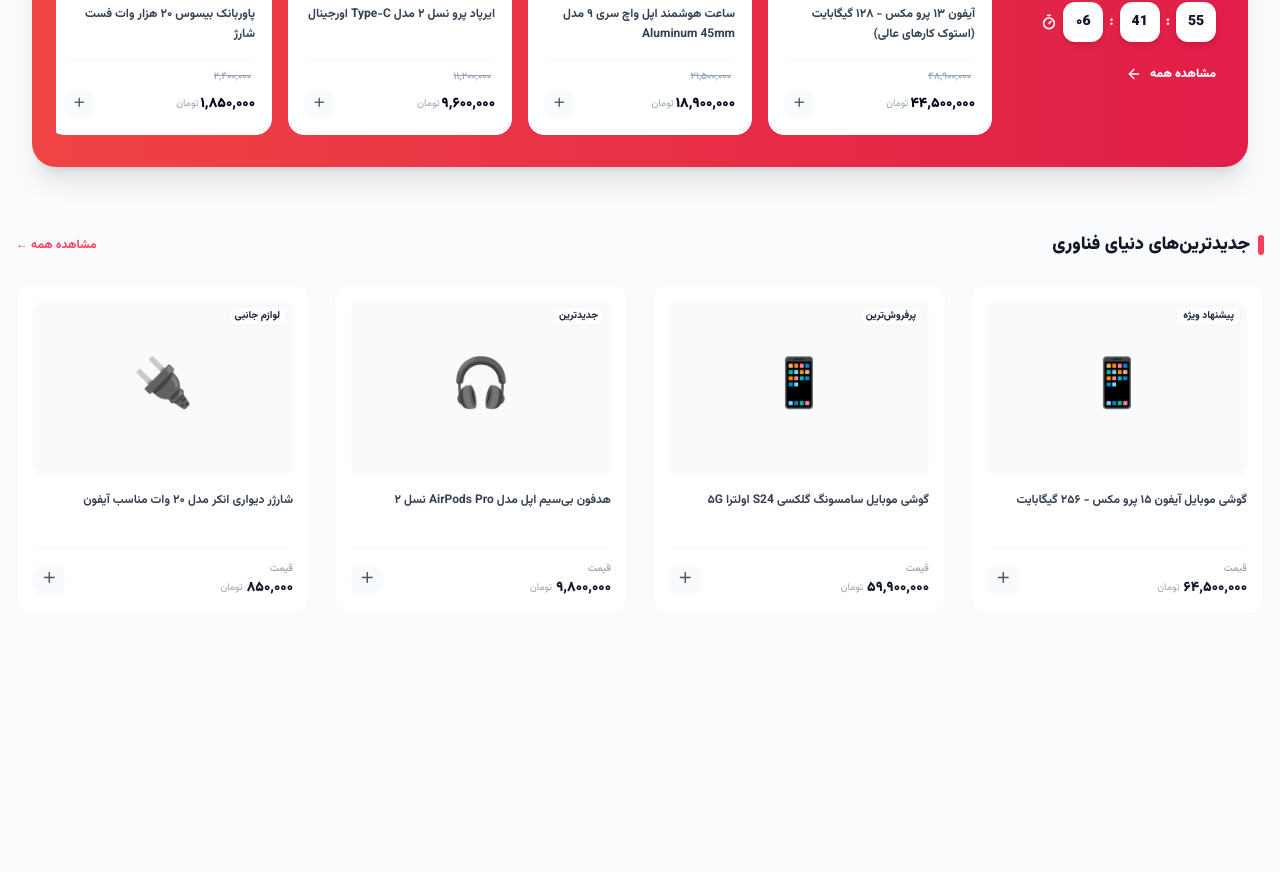
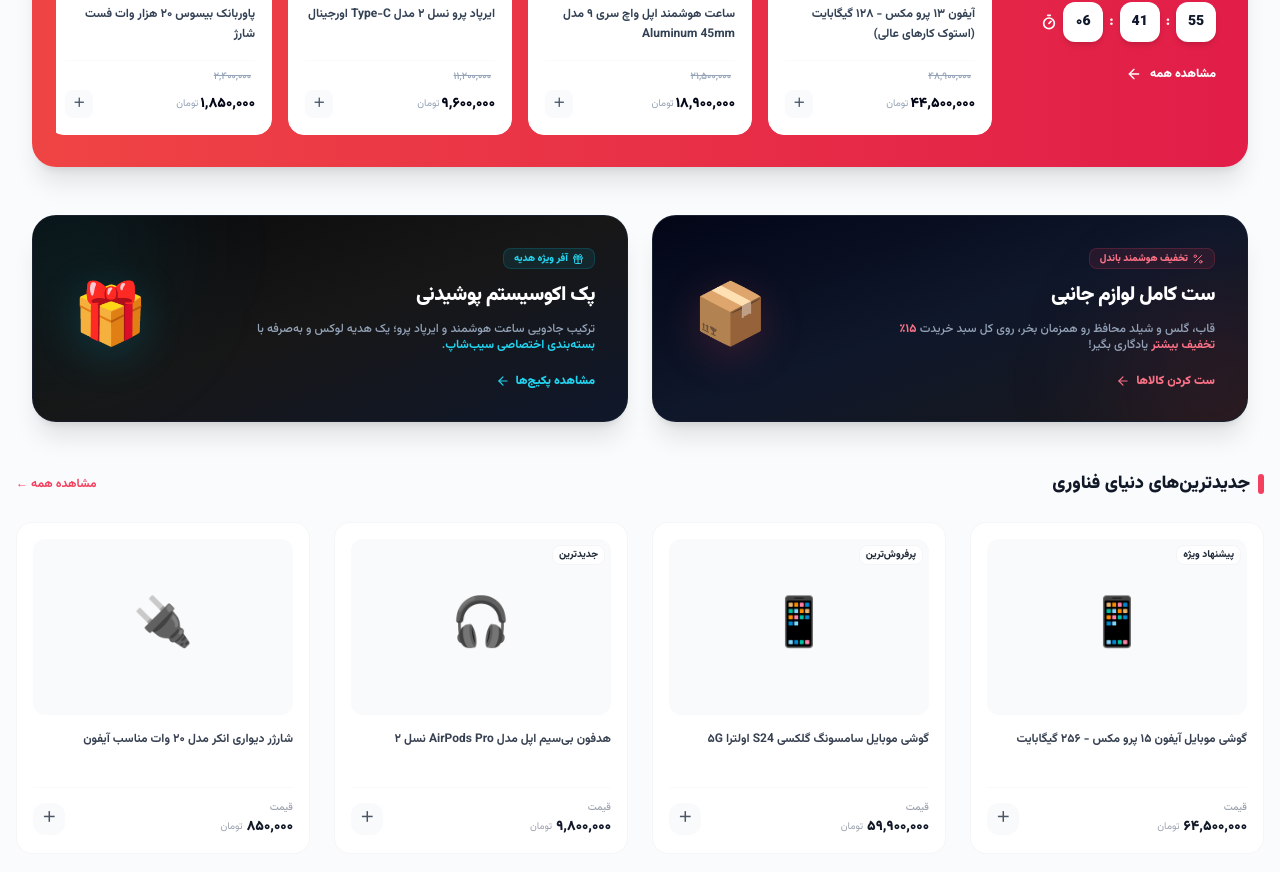
Before and after one commit to mohsenalz77/mini-shop-v2, a Next.js app: page / in a window 1280 px wide. Shown: the part 1259-2131 px from the top of the page. Before the commit the page ends 1970 px from the top, so only its background shows below. Built offline with nearby package versions, Linux system fonts and the light colour scheme.

Commit message:
Update page.js

```diff
--- a/src/app/page.js
+++ b/src/app/page.js
@@ -2,43 +2,36 @@
 import Hero from '../components/Hero';
 import Categories from '../components/Categories';
 import AmazingOffers from '../components/AmazingOffers';
+import PromoBanners from '../components/PromoBanners'; // ۱. ایمپورت بنرهای جدید
 
 // دیتای موقت محصولات فروشگاه سیب‌شاپ
 const products = [
   { id: 1, name: 'گوشی موبایل آیفون ۱۵ پرو مکس - ۲۵۶ گیگابایت', price: '۶۴,۵۰۰,۰۰۰', image: '📱', tag: 'پیشنهاد ویژه' },
   { id: 2, name: 'گوشی موبایل سامسونگ گلکسی S24 اولترا ۵G', price: '۵۹,۹۰۰,۰۰۰', image: '📱', tag: 'پرفروش‌ترین' },
   { id: 3, name: 'هدفون بی‌سیم اپل مدل AirPods Pro نسل ۲', price: '۹,۸۰۰,۰۰۰', image: '🎧', tag: 'جدیدترین' },
-  { id: 4, name: 'شارژر دیواری انکر مدل ۲۰ وات مناسب آیفون', price: '۸۵۰,۰۰۰', image: '🔌', tag: 'لوازم جانبی' },
+  { id: 4, name: 'شارژر دیواری انکر مدل ۲۰ وات مناسب آیفون', price: '۸۵۰,۰۰۰', image: '🔌', py: 'لوازم جانبی' },
 ];
 
 export default function HomePage() {
   return (
-    // لایه والد اصلی با فیکس سرریز افقی جهت مهار افکت سه‌بعدی آیفون هیرو
     <div className="min-h-screen bg-gray-50/40 overflow-x-hidden">
 
-      {/* ۱. هدر سایت */}
       <Header />
-
-      {/* ۲. بنر اصلی (هیرو) با افکت بیرون‌زدگی آیفون از کف باکس تیره */}
       <Hero />
-
-      {/* ۳. بخش دسته‌بندی‌های سریع و دایره‌ای با تیوتر جدید */}
       <Categories />
-
-      {/* ۴. باکس شگفت‌انگیز تایمردار سیب‌شاپ */}
       <AmazingOffers />
 
-      {/* ۵. ویترین محصولات (جدیدترین‌های دنیای فناوری) - کاملاً ست شده با کد رنگ هدر */}
+      {/* ۲. تزریق بنرهای دوقلوی آفری بین شگفت‌انگیز و جدیدترین‌ها */}
+      <PromoBanners />
+
       <main className="max-w-7xl mx-auto px-4 py-8 pt-4 pb-24 relative z-0">
 
         {/* تیتر بخش محصولات */}
         <div className="flex items-center justify-between mb-6">
           <div className="flex items-center gap-2">
-            {/* خط عمودی هماهنگ با کد رنگ رز هدر */}
             <span className="w-1.5 h-5 bg-rose-500 rounded-full"></span>
             <h2 className="text-base md:text-lg font-black text-gray-900">جدیدترین‌های دنیای فناوری</h2>
           </div>
-          {/* دکمه مشاهده همه هماهنگ با کد رنگ رز هدر */}
           <span className="text-xs text-rose-500 font-bold cursor-pointer hover:text-rose-600 transition duration-200">
             مشاهده همه ←
           </span>
@@ -52,7 +45,6 @@
               className="bg-white rounded-2xl p-3 md:p-4 border border-gray-100/80 hover:shadow-[0_10px_30px_rgba(0,0,0,0.04)] hover:border-gray-200/60 transition-all duration-300 flex flex-col justify-between group cursor-pointer"
             >
               <div>
-                {/* باکس تصویر کارت محصول */}
                 <div className="bg-gray-50 rounded-xl h-36 md:h-44 flex items-center justify-center text-4xl md:text-5xl relative overflow-hidden mb-3">
                   <span className="group-hover:scale-110 transition duration-300 select-none">
                     {product.image}
@@ -64,13 +56,11 @@
                   )}
                 </div>
 
-                {/* عنوان کالا با افکت لاین‌کلمپ برای هماهنگی ارتفاع کارت‌ها */}
                 <h3 className="text-[11px] md:text-xs font-bold text-gray-700 leading-5 md:leading-6 group-hover:text-gray-900 transition duration-200 line-clamp-2 h-10 md:h-12">
                   {product.name}
                 </h3>
               </div>
 
-              {/* بخش قیمت و دکمه پلاس خرید */}
               <div className="mt-3 pt-3 border-t border-gray-50 flex items-center justify-between">
                 <div className="flex flex-col gap-0.5">
                   <span className="text-[9px] md:text-[10px] text-gray-400 font-medium">قیمت</span>
@@ -80,7 +70,6 @@
                   </div>
                 </div>
 
-                {/* دکمه افزودن پلاس مدرن - هماهنگ با کد رنگ رز هدر در حالت هوور */}
                 <button className="bg-gray-50 text-gray-600 w-7 h-7 md:w-8 md:h-8 rounded-lg md:rounded-xl flex items-center justify-center font-bold text-xs md:text-sm hover:bg-rose-500 hover:text-white transition duration-200">
                   ＋
                 </button>
```
